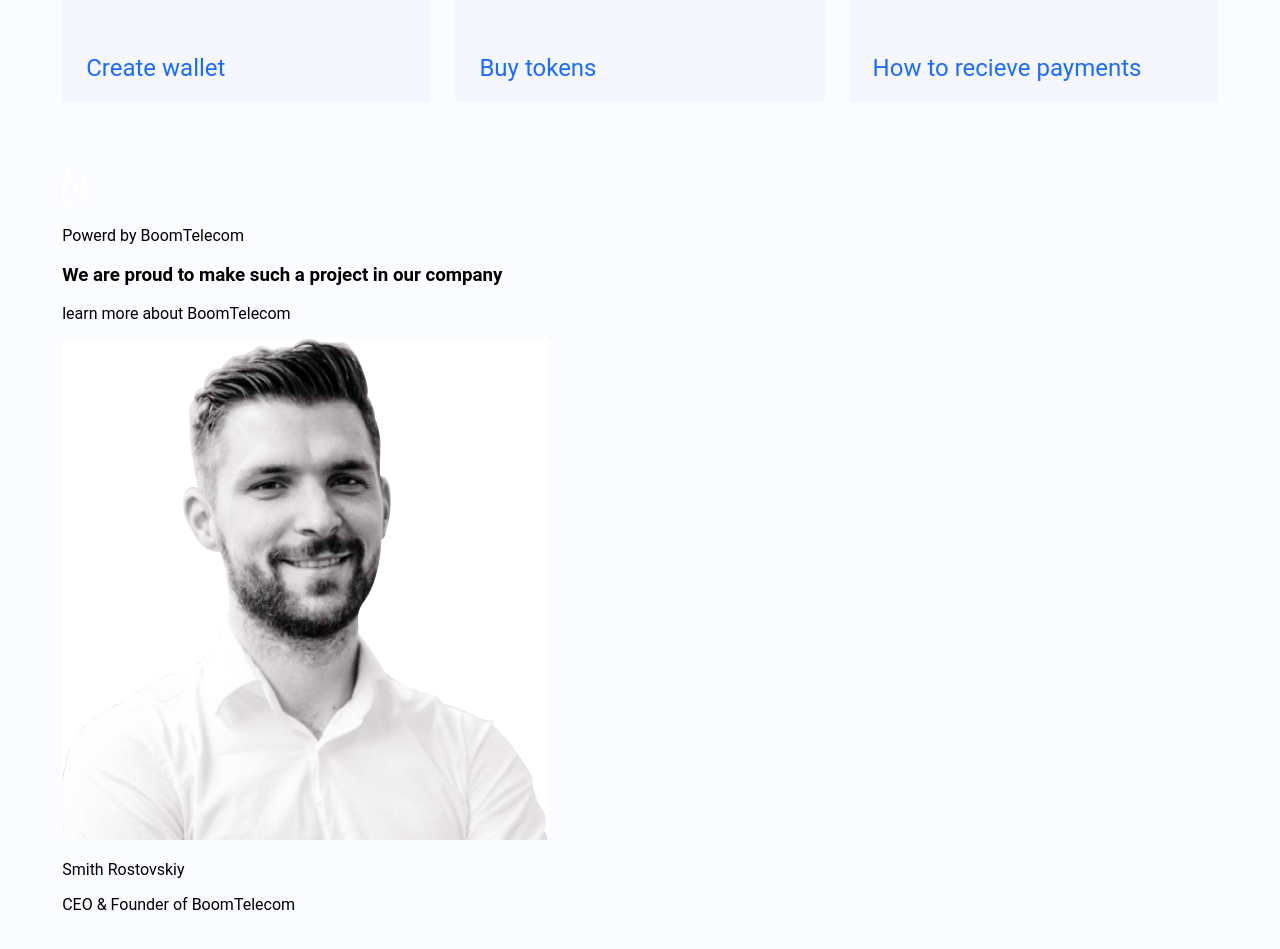
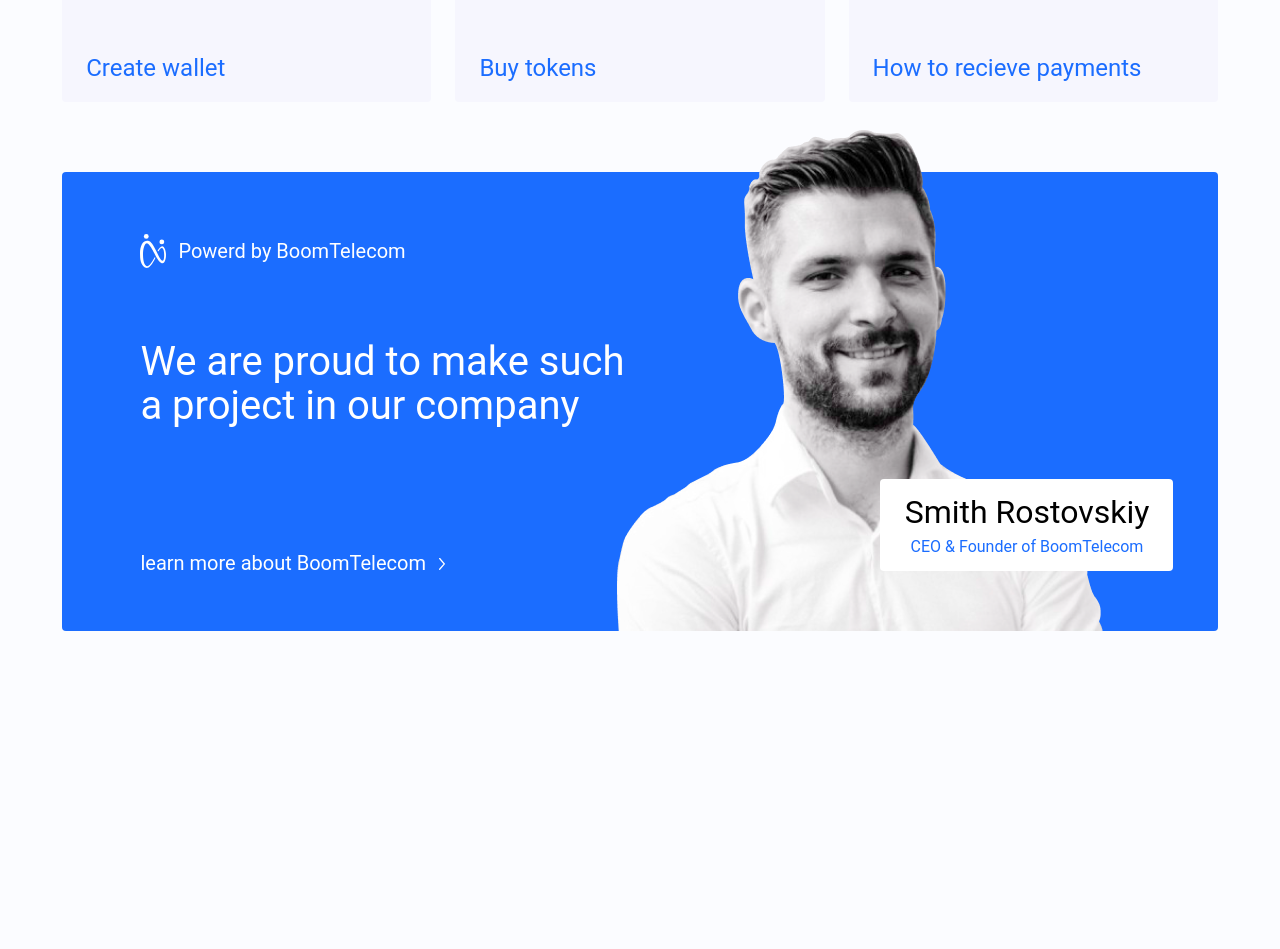
Before and after one commit to nklazuta/test-project, a React (Create React App) app: page / in a window 1280 px wide. Shown: the part 1080-2029 px from the top of the page. After the commit the page ends 1788 px from the top, so only its background shows below. Built offline with nearby package versions, Linux system fonts and the light colour scheme.

Commit message:
feat: добавить стили компоненту Promo для 1440px

```diff
--- a/src/components/Promo/Promo.css
+++ b/src/components/Promo/Promo.css
@@ -0,0 +1,103 @@
+.promo {
+  background: #1b6dff;
+  border-radius: 4px;
+  position: relative;
+  padding: 4.38% 0 4.85% 6.77%;
+}
+
+.promo__text-block {
+  max-width: 494px;
+}
+
+.promo__logo-block {
+  display: flex;
+  align-items: center;
+  padding: 12px 12px 12px 0px;
+  margin-bottom: 60px;
+}
+
+.promo__logo {
+  width: 26px;
+  padding-right: 12px;
+}
+
+.promo__logo-text {
+  font-style: normal;
+  font-weight: 400;
+  font-size: 20px;
+  line-height: 1.1;
+  color: #ffffff;
+  margin: 0;
+}
+
+.promo__text {
+  font-style: normal;
+  font-weight: 400;
+  font-size: 40px;
+  line-height: 1.1;
+  color: #ffffff;
+  margin: 0;
+  padding-bottom: 124px;
+}
+
+.promo__link {
+  font-style: normal;
+  font-weight: 400;
+  font-size: 20px;
+  line-height: 1.15;
+  color: #ffffff;
+  margin: 0;
+  cursor: pointer;
+  transition: opacity 0.5s ease;
+}
+
+.promo__link:hover {
+  opacity: 0.8;
+}
+
+.promo__arrow {
+  padding-left: 13px;
+}
+
+.promo__photo-block {
+  width: 487px;
+  height: 501px;
+  background-image: url("../../images/beniamin-photo.png");
+  background-size: contain;
+  background-repeat: no-repeat;
+  position: absolute;
+  bottom: 0%;
+  right: 9.85%;
+}
+
+.promo__ceo-block {
+  width: 100%;
+  max-width: 293px;
+  box-sizing: border-box;
+  background: #ffffff;
+  border-radius: 4px;
+  text-align: center;
+  position: absolute;
+  bottom: 60px;
+  right: -69.5px;
+  padding: 16px 23px;
+}
+
+.promo__name {
+  font-style: normal;
+  font-weight: 400;
+  font-size: 32px;
+  line-height: 1.1;
+  color: #000000;
+  margin: 0;
+  padding-bottom: 8px;
+}
+
+.promo__career {
+  font-style: normal;
+  font-weight: 400;
+  font-size: 16px;
+  line-height: 1.1;
+  color: #1B6DFF;
+  margin: 0;
+}
--- a/src/components/Promo/Promo.js
+++ b/src/components/Promo/Promo.js
@@ -1,7 +1,6 @@
 import React from "react";
 import logo from "../../images/boom-telecom-icon.svg";
 import arrow from "../../images/arrow-icon.svg";
-import photo from "../../images/beniamin-photo.jpg";
 import "./Promo.css";
 
 function Promo() {
@@ -22,7 +21,6 @@ function Promo() {
       </div>
 
       <div className="promo__photo-block">
-        <img className="promo__photo" src={photo} alt="CEO of BoomTelecom" />
         <div className="promo__ceo-block">
           <p className="promo__name">Smith Rostovskiy</p>
           <p className="promo__career">CEO & Founder of BoomTelecom</p>
```
Also changed, not shown: src/images/beniamin-photo.jpg (deleted), src/images/beniamin-photo.png (added).
